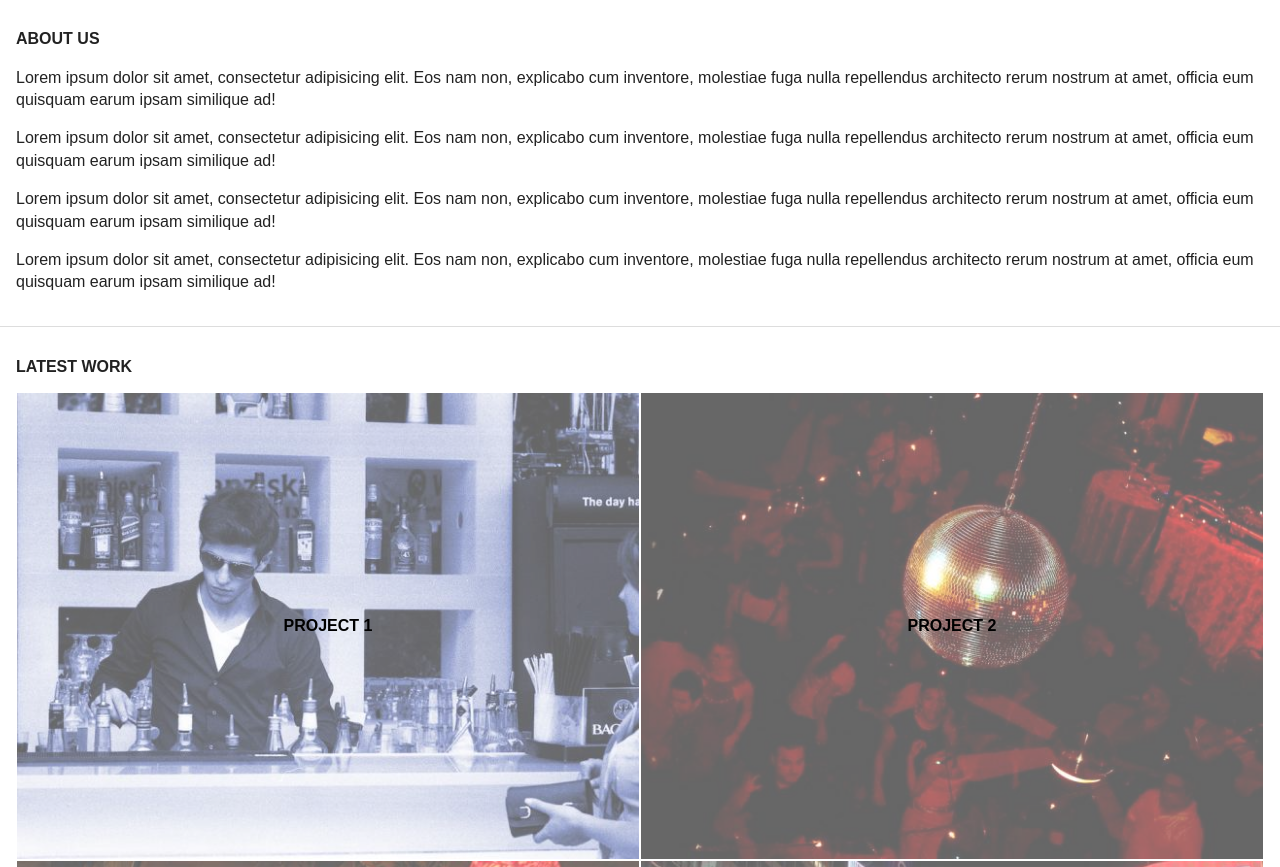
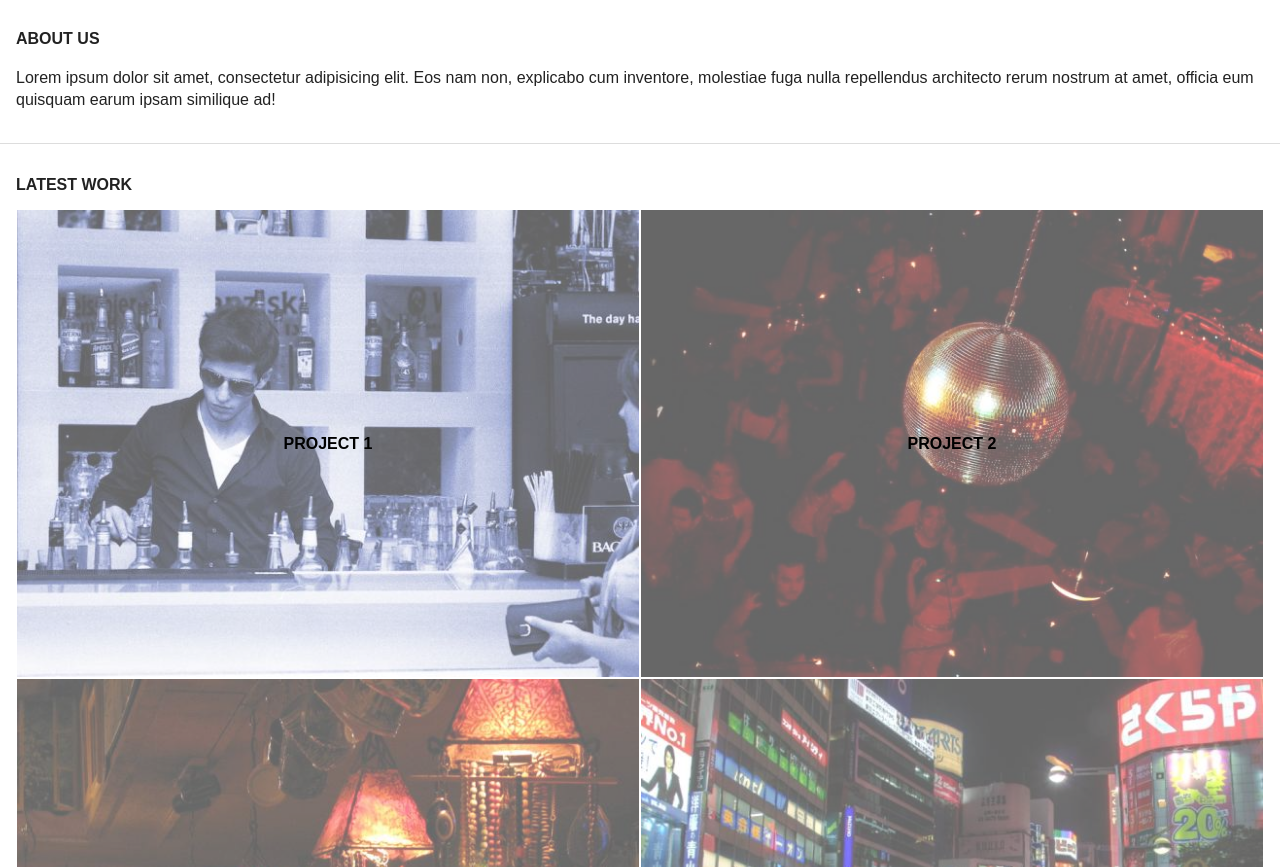
Before and after one commit to jswickham/random-design-co, a plain HTML site: page index.html in a window 1280 px wide. Shown: the part 1010-1877 px from the top of the page. Drawn offline with nearby package versions, Linux system fonts and the light colour scheme.

Commit message:
Fixer up go 2

```diff
--- a/index.html
+++ b/index.html
@@ -38,12 +38,6 @@
 
   <section class="page-section">
     <h2>About Us</h2>
-
-    <p>Lorem ipsum dolor sit amet, consectetur adipisicing elit. Eos nam non, explicabo cum inventore, molestiae fuga nulla repellendus architecto rerum nostrum at amet, officia eum quisquam earum ipsam similique ad!</p>
-
-    <p>Lorem ipsum dolor sit amet, consectetur adipisicing elit. Eos nam non, explicabo cum inventore, molestiae fuga nulla repellendus architecto rerum nostrum at amet, officia eum quisquam earum ipsam similique ad!</p>
-
-    <p>Lorem ipsum dolor sit amet, consectetur adipisicing elit. Eos nam non, explicabo cum inventore, molestiae fuga nulla repellendus architecto rerum nostrum at amet, officia eum quisquam earum ipsam similique ad!</p>
 
     <p>Lorem ipsum dolor sit amet, consectetur adipisicing elit. Eos nam non, explicabo cum inventore, molestiae fuga nulla repellendus architecto rerum nostrum at amet, officia eum quisquam earum ipsam similique ad!</p>
   </section>
```
